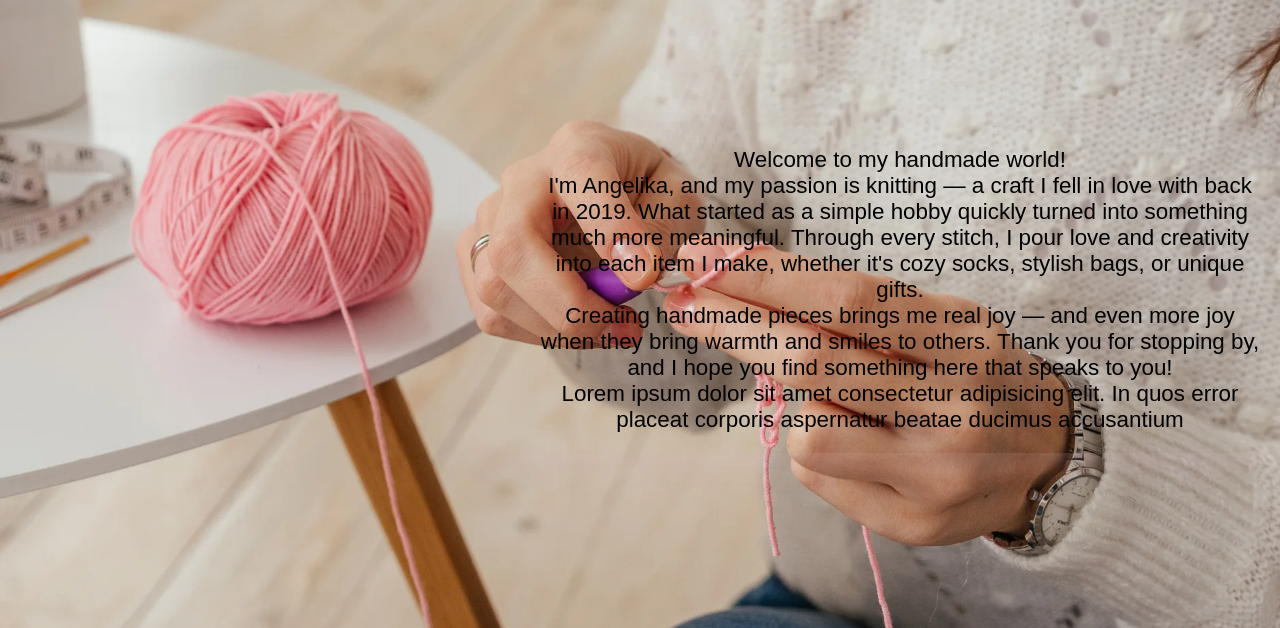
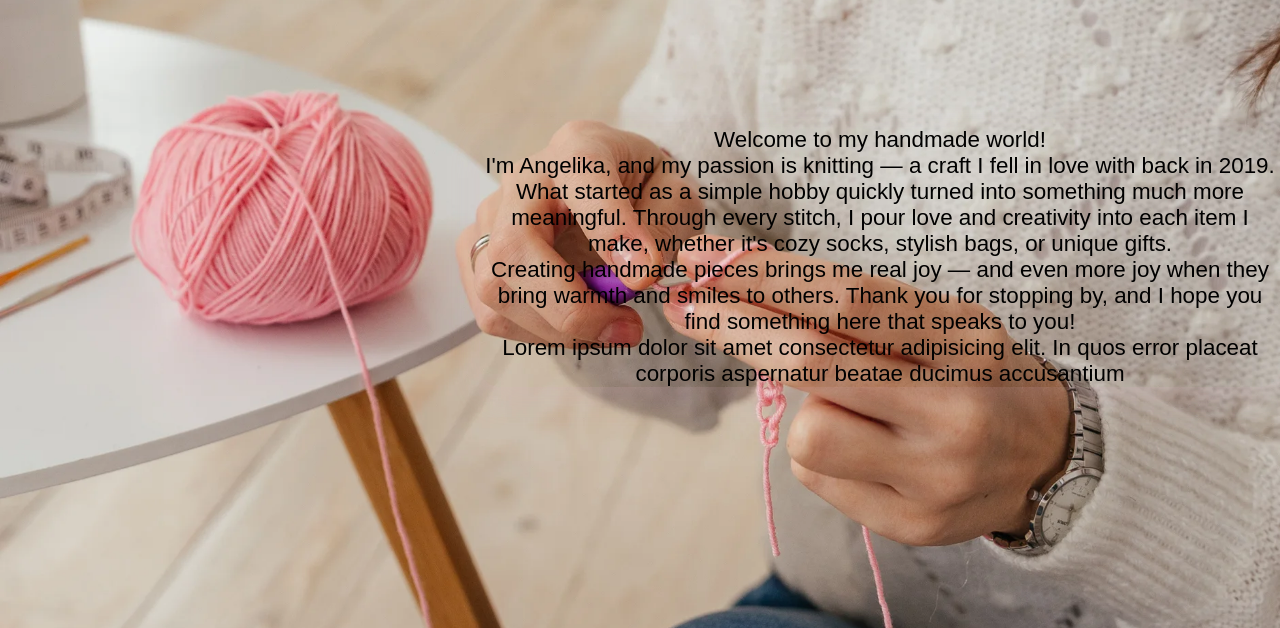
Before and after one commit to SoliDeo1/HandmadeByAngelika, a website: page index.html in a window 1280 px wide. Shown: the part 102-730 px from the top of the page. Drawn offline with Linux system fonts and the light colour scheme.

Commit message:
changed container sizes in main page

```diff
--- a/scss/_main-page.scss
+++ b/scss/_main-page.scss
@@ -21,7 +21,6 @@ body.home {
     background-position: center center;
     background-repeat: no-repeat;
     background-attachment: scroll;
-    // aspect-ratio: 16/9;
 }
 
 
@@ -42,13 +41,13 @@ main {
 .main-text-container {
     max-width: 800px;
     width: 100%;
-    min-height: 200px;
+    // min-height: 200px;
     box-sizing: border-box;
-    padding: 20px 20px 20px 60px;
+    // padding: 20px 20px 20px 60px;
     border-radius: 20px;
     box-shadow: 0 10px 30px rgba(219, 179, 197, 0.2);
     transition: all 0.3s ease;
-    margin-bottom: 125px;
+    // margin-bottom: 125px;
 
 
 
```
Also changed, not shown: css/main.css, 1 other file.
